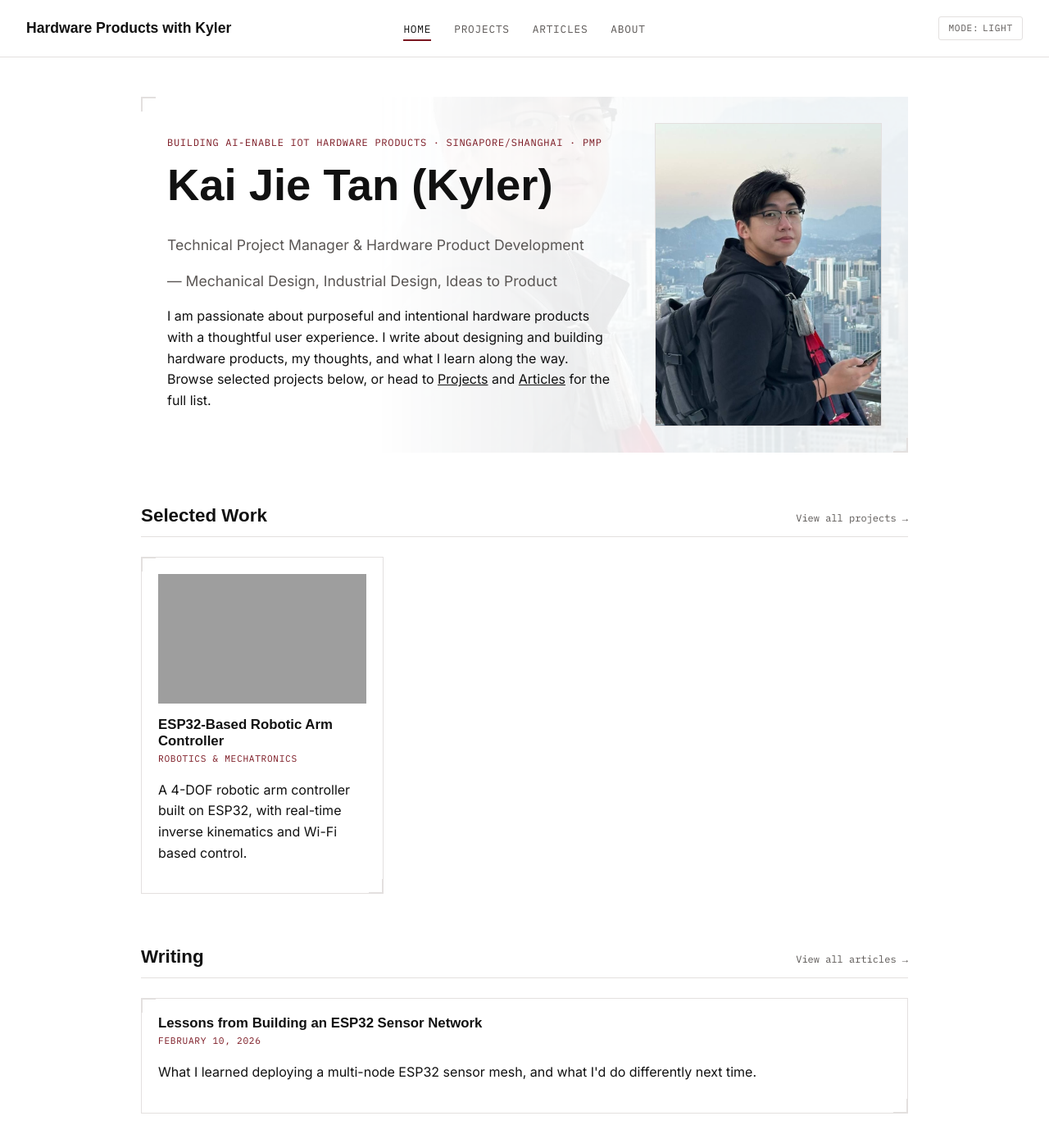
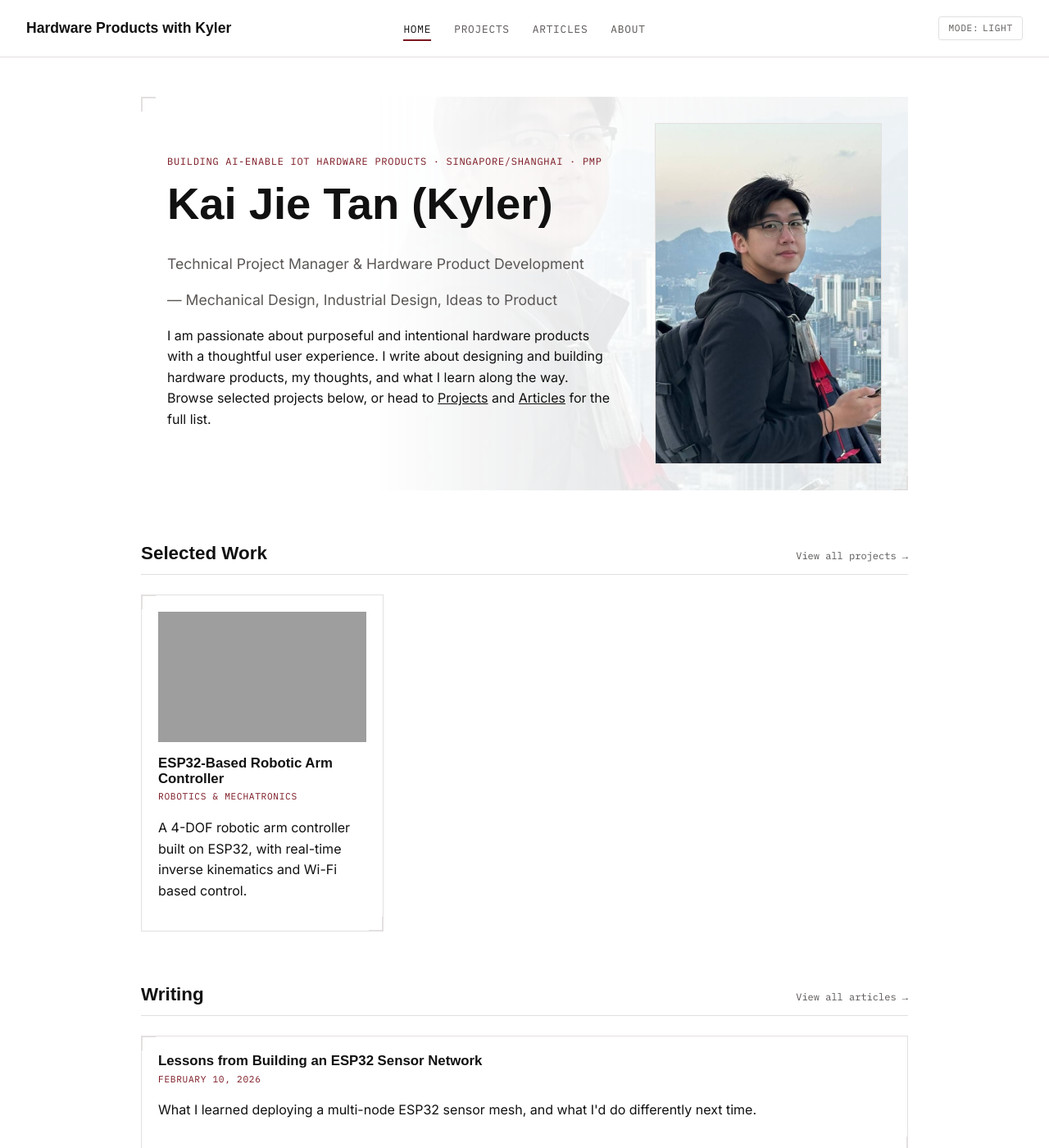
Before and after one commit to kaitkj/kaitkj.github.io, a Jekyll site: the page built from index.html, in a window 1280 px wide and 1400 px high. Shown: the whole window at 82% size. Built offline with Jekyll 4.4.1, drawn with Linux system fonts in a browser that asks for light colours; grey boxes are pictures that could not be loaded.

Commit message:
Update main.css

```diff
--- a/assets/css/main.css
+++ b/assets/css/main.css
@@ -250,7 +250,7 @@ h1, h2, h3 {
   background-image: var(--hero-photo);
   background-size: cover;
   background-position: right center;
-  opacity: 0.16;
+  opacity: 0.18;
   -webkit-mask-image: linear-gradient(to left, black 15%, transparent 70%);
           mask-image: linear-gradient(to left, black 15%, transparent 70%);
 }
@@ -271,8 +271,9 @@ h1, h2, h3 {
 
 .hero__photo img {
   width: 100%;
-  aspect-ratio: 3/4;
+  aspect-ratio: 2/3;
   object-fit: cover;
+  object-position: center;
   border: 1px solid var(--c-border);
 }
 
@@ -282,8 +283,13 @@ h1, h2, h3 {
     gap: 1.5rem;
   }
   .hero__photo {
-    max-width: 60%;
+    max-width: 100%;
     align-self: center;
+  }
+  .hero__photo img {
+    aspect-ratio: auto; /* let the original landscape ratio show through, no crop */
+    height: auto;
+    object-fit: contain;
   }
 }
 
```
